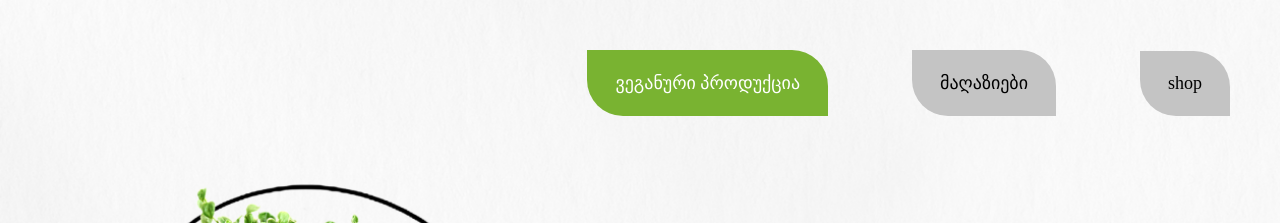
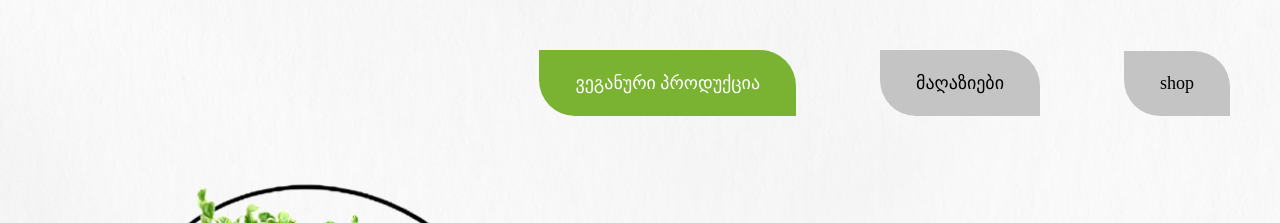
Before and after one commit to KSopho/Homework--7-vegan, a plain HTML site: page index.html in a window 1280 px wide. Shown: the top 223 px of the page. Drawn offline with Linux system fonts and the light colour scheme.

Commit message:
git commit

```diff
--- a/style/styles.css
+++ b/style/styles.css
@@ -19,6 +19,7 @@
 }
 
 body{
+
     background-image: url(../img/vegan.png);
     background-repeat: no-repeat;
     background-size: cover;
@@ -43,7 +44,7 @@ header{
 }
 
 .nav li a{
-    padding: 5px 10px;
+    padding: 22px 18px;
 }
 
 .nav .production{
@@ -120,6 +121,7 @@ header{
 
 .box{
     display: flex;
+    flex-wrap: wrap;
     gap: 7px;
 }
 .text{
```
